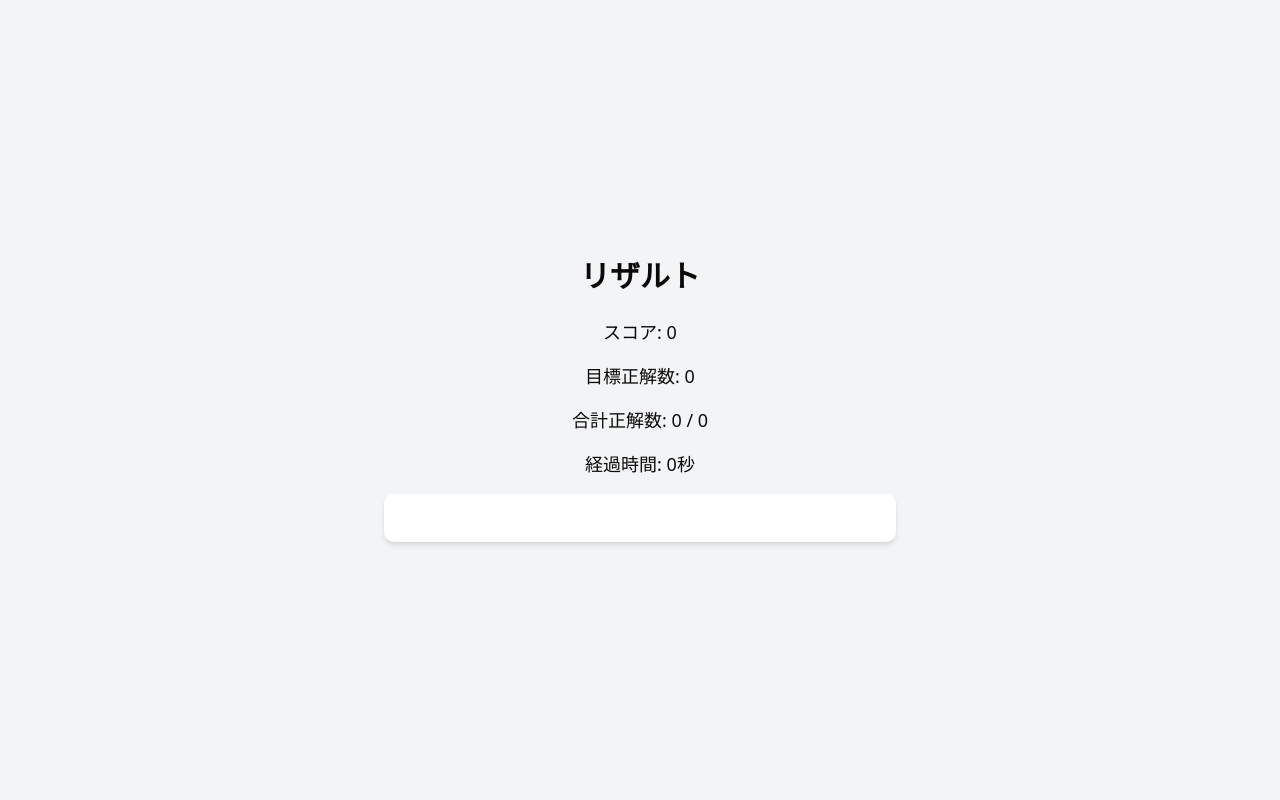
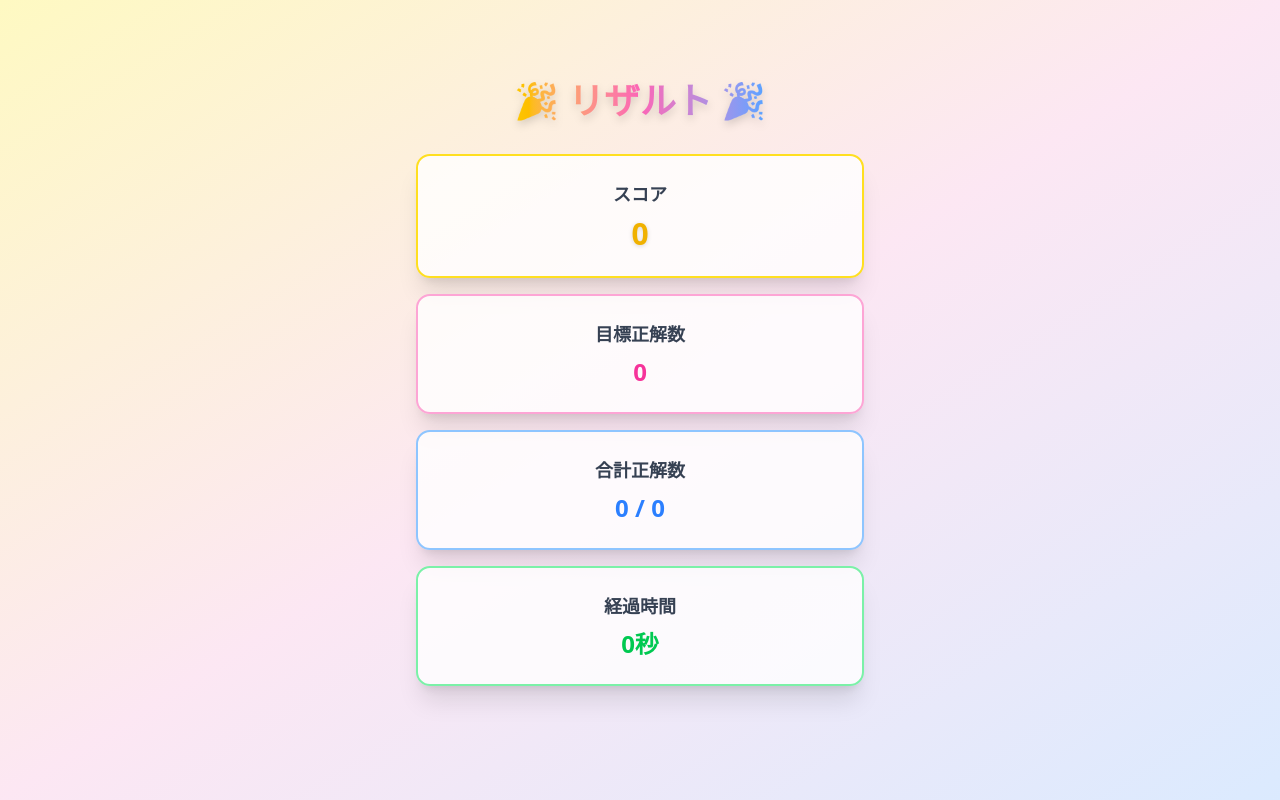
Before and after one commit to KinuGra/speed-turn-battle, a Next.js app: page /Result in a window 1280 px wide. Built offline with nearby package versions, Linux system fonts and the light colour scheme.

Commit message:
update: リザルト画面の飾

```diff
--- a/package.json
+++ b/package.json
@@ -18,6 +18,8 @@
 		"lucide-react": "^0.501.0",
 		"next": "15.3.0",
 		"react": "^19.0.0",
+		"react-confetti": "^6.4.0",
+		"react-countup": "^6.5.3",
 		"react-dom": "^19.0.0",
 		"react-hook-form": "^7.56.0",
 		"tailwind-merge": "^3.2.0",
--- a/src/app/Result/page.tsx
+++ b/src/app/Result/page.tsx
@@ -1,40 +1,74 @@
 "use client"
 
 import { useSearchParams } from "next/navigation"
+import { useEffect, useState } from "react"
+import Confetti from "react-confetti"
+import CountUp from "react-countup"
 
 export default function Result() {
 	const searchParams = useSearchParams()
-	const playerRecords = JSON.parse(searchParams.get("playerRecords") || "[]")
+	const playerRecords: { name: string; correctAnswers: number; answers: string[] }[] = JSON.parse(searchParams.get("playerRecords") || "[]")
 	const totalCorrectAnswers = Number.parseInt(
 		searchParams.get("totalCorrectAnswers") || "0",
 		10,
 	)
 	const totalAttempts = playerRecords.reduce(
-		(sum, record) => sum + record.answers.length,
+		(sum: number, record: { answers: string[] }) => sum + record.answers.length,
 		0,
 	) // 回答数を計算
 	const timeElapsed = searchParams.get("timeElapsed") || "0"
 	const targetCorrectAnswers = searchParams.get("targetCorrectAnswers") || "0"
 	const score = Number.parseInt(searchParams.get("score") || "0", 10) // スコアを取得
 
+	const [showConfetti, setShowConfetti] = useState(false)
+
+	useEffect(() => {
+		setShowConfetti(true)
+		const timer = setTimeout(() => setShowConfetti(false), 4000)
+		return () => clearTimeout(timer)
+	}, [])
+
 	return (
-		<div className="h-screen flex flex-col items-center justify-center bg-gray-100">
-			<h1 className="text-3xl font-bold mb-6">リザルト</h1>
-			<p className="text-lg mb-4">スコア: {score}</p>
-			<p className="text-lg mb-4">目標正解数: {targetCorrectAnswers}</p>
-			<p className="text-lg mb-4">
-				合計正解数: {totalCorrectAnswers} / {totalAttempts}
-			</p>
-			<p className="text-lg mb-4">経過時間: {timeElapsed}秒</p>
-			<div className="w-3/4 max-w-lg bg-white rounded-lg shadow-md p-6">
-				{playerRecords.map((record: any, index: number) => (
-					<div key={index} className="mb-4">
-						<h2 className="text-xl font-bold">{record.name}</h2>
-						<p>正解数: {record.correctAnswers}</p>
-						<p>回答数: {record.answers.length}</p>
-						<p>回答: {record.answers.join(", ")}</p>
+		<div className="h-screen flex flex-col items-center justify-center bg-gradient-to-br from-yellow-100 via-pink-100 to-blue-100 relative overflow-hidden">
+			{showConfetti && <Confetti width={window.innerWidth} height={window.innerHeight} numberOfPieces={300} recycle={false} />}
+			<div className="z-10 w-full flex flex-col items-center">
+				<h1 className="text-4xl font-extrabold mb-8 text-transparent bg-clip-text bg-gradient-to-r from-yellow-400 via-pink-400 to-blue-400 drop-shadow-lg animate-bounce">🎉 リザルト 🎉</h1>
+				<div className="flex flex-col gap-4 mb-8 w-full max-w-md">
+					<div className="rounded-xl bg-white/80 shadow-xl p-6 flex flex-col items-center border-2 border-yellow-300">
+						<p className="text-lg font-semibold mb-2 text-gray-700">スコア</p>
+						<p className="text-3xl font-bold text-yellow-500 drop-shadow-sm">
+							<CountUp end={score} duration={1.5} />
+						</p>
 					</div>
-				))}
+					<div className="rounded-xl bg-white/80 shadow-xl p-6 flex flex-col items-center border-2 border-pink-300">
+						<p className="text-lg font-semibold mb-2 text-gray-700">目標正解数</p>
+						<p className="text-2xl font-bold text-pink-500">
+							<CountUp end={Number(targetCorrectAnswers)} duration={1.2} />
+						</p>
+					</div>
+					<div className="rounded-xl bg-white/80 shadow-xl p-6 flex flex-col items-center border-2 border-blue-300">
+						<p className="text-lg font-semibold mb-2 text-gray-700">合計正解数</p>
+						<p className="text-2xl font-bold text-blue-500">
+							<CountUp end={totalCorrectAnswers} duration={1.2} /> / <CountUp end={totalAttempts} duration={1.2} />
+						</p>
+					</div>
+					<div className="rounded-xl bg-white/80 shadow-xl p-6 flex flex-col items-center border-2 border-green-300">
+						<p className="text-lg font-semibold mb-2 text-gray-700">経過時間</p>
+						<p className="text-2xl font-bold text-green-500">
+							<CountUp end={Number(timeElapsed)} duration={1.2} />秒
+						</p>
+					</div>
+				</div>
+				<div className="w-full max-w-2xl grid grid-cols-1 md:grid-cols-2 gap-6">
+					{playerRecords.map((record: any, index: number) => (
+						<div key={index} className="bg-white/90 rounded-2xl shadow-lg p-5 border-2 border-indigo-200 flex flex-col items-center">
+							<h2 className="text-xl font-bold text-indigo-600 mb-2">{record.name}</h2>
+							<p className="text-base text-gray-700">正解数: <span className="font-bold text-green-600">{record.correctAnswers}</span></p>
+							<p className="text-base text-gray-700">回答数: <span className="font-bold">{record.answers.length}</span></p>
+							<p className="text-sm text-gray-500 break-words">回答: {record.answers.join(", ")}</p>
+						</div>
+					))}
+				</div>
 			</div>
 		</div>
 	)
```
Also changed, not shown: 1 other file (tests, documents, lock files or other folders).
